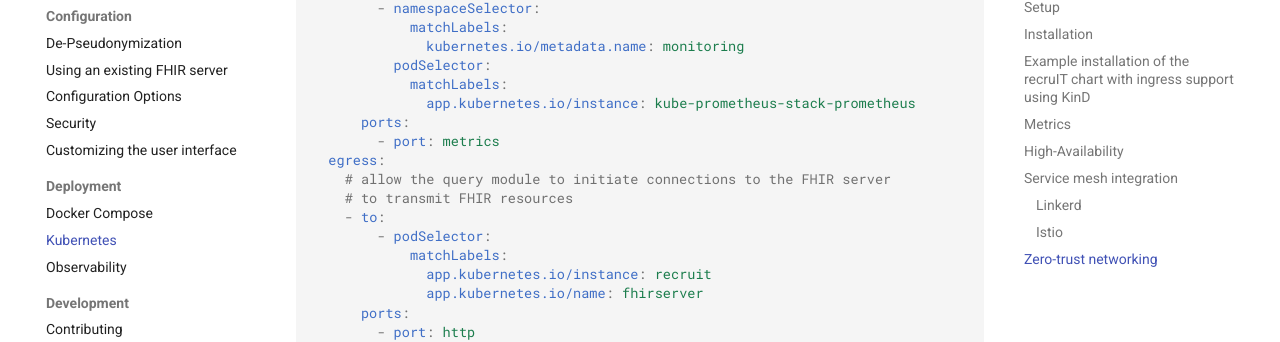
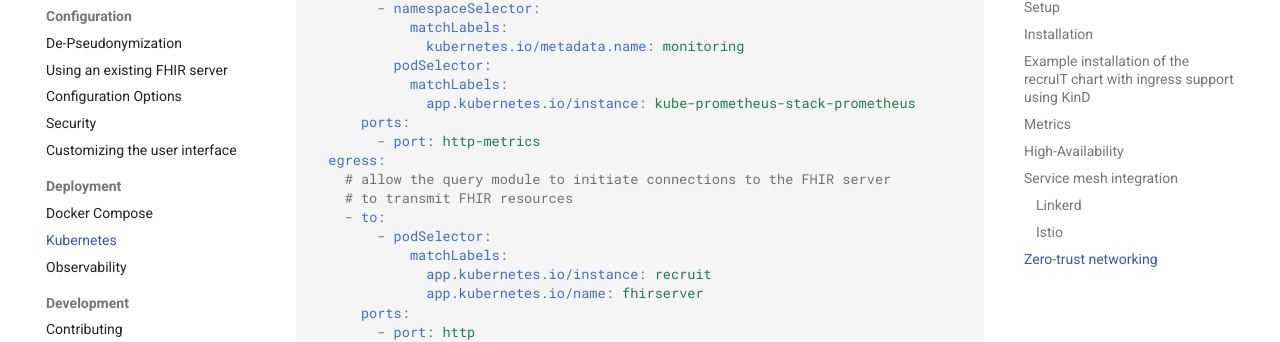
Before and after one commit to miracum/recruit, an MkDocs documentation site: the page built from docs/deployment/kubernetes.md, in a window 1280 px wide and 1400 px high, scrolled down 14342 px. Shown: the part 128-470 px from the top of the window. Built offline with MkDocs 1.6.1 and Material for MkDocs 9.7.7, drawn with Linux system fonts in a browser that asks for light colours.

Commit message:
docs: fixed netpol metrics port names

```diff
--- a/docs/_snippets/recruit-network-policies.yaml
+++ b/docs/_snippets/recruit-network-policies.yaml
@@ -145,7 +145,7 @@ spec:
             matchLabels:
               app.kubernetes.io/instance: kube-prometheus-stack-prometheus
       ports:
-        - port: metrics
+        - port: http-metrics
   egress:
     # allow the query module to initiate connections to the FHIR server
     # to transmit FHIR resources
@@ -211,7 +211,7 @@ spec:
             matchLabels:
               app.kubernetes.io/instance: kube-prometheus-stack-prometheus
       ports:
-        - port: metrics
+        - port: http-metrics
     # allow the notify module to receive subscription invocations from the FHIR server
     - from:
         - podSelector:
```
